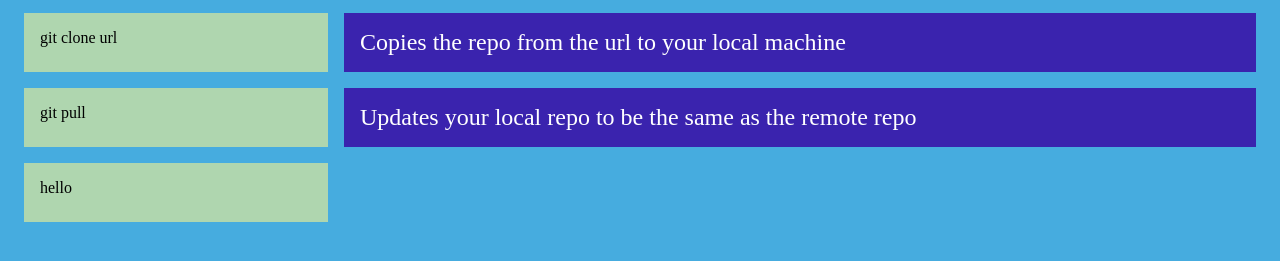
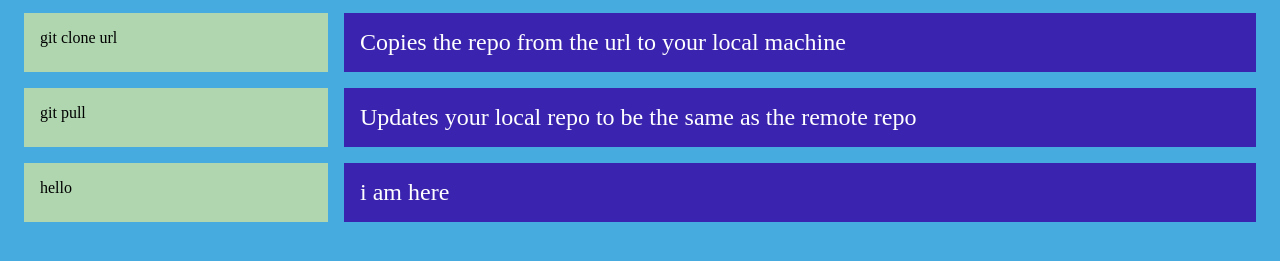
Before and after one commit to bushra-rauf/version-control, a plain HTML site: page index.html in a window 1280 px wide. Shown: the part 163-424 px from the top of the page. Drawn offline with Linux system fonts and the light colour scheme.

Commit message:
i have added one div

```diff
--- a/index.html
+++ b/index.html
@@ -21,6 +21,8 @@
         <div class="git-commands__effect">Updates your local repo to be the same as the remote repo</div>
 
         <div class="git-commands__command">hello</div>
+        <div class="git-commands__effect">i am here</div>
+
 
     </main>
 </body>
```
